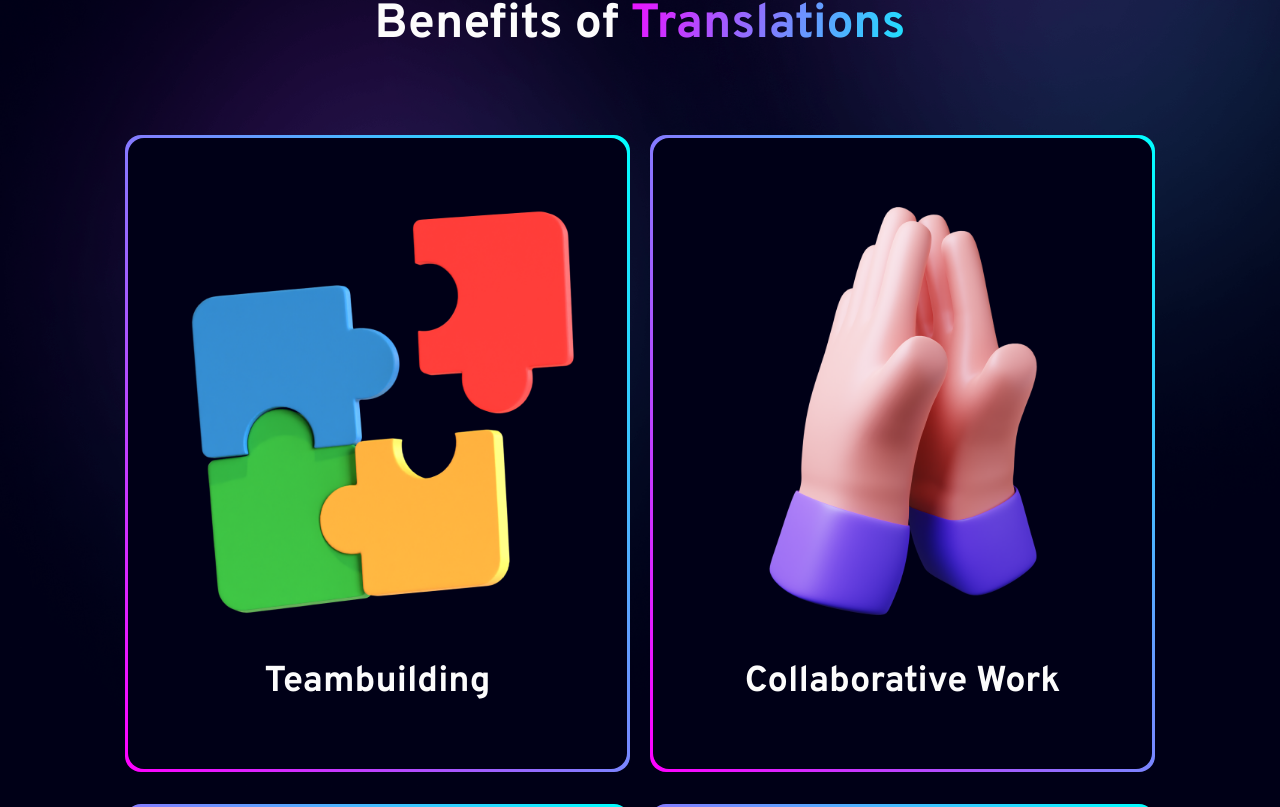
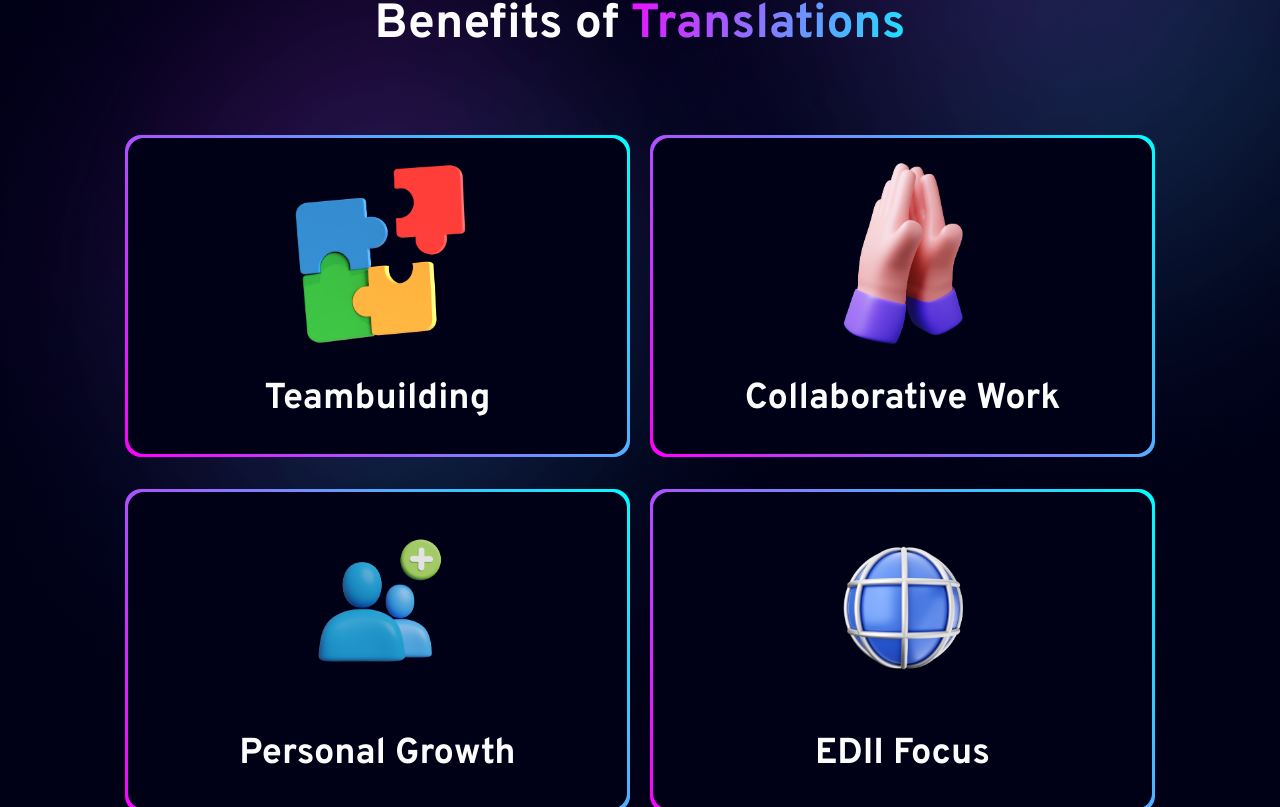
Before and after one commit to Aview-International/aviewint-website, a Next.js app: page /careers in a window 1280 px wide. Shown: the part 2313-3120 px from the top of the page. Built offline with nearby package versions, Linux system fonts and the light colour scheme.

Commit message:
update CompanyCulture

```diff
--- /dev/null
+++ b/components/UI/GraphicCardHorizontal.js
@@ -0,0 +1,32 @@
+import Image from 'next/image';
+import Card from './Card';
+import HoverGradientFill from './HoverGradientFill';
+
+const GraphicCard = ({ title, description, graphic, direction }) => {
+  return (
+    <Card borderRadius="2xl">
+      <HoverGradientFill borderRadius="2xl" />
+      <div
+        className={`relative py-s2 px-s1 text-center ${
+          direction === 'vertical'
+            ? 'md:py-s6 md:px-s3'
+            : 'lg:grid-cols-[2fr_3fr] lg:items-center lg:gap-s1.5 lg:pl-s1'
+        }`}
+      >
+        <div
+          className={'mx-auto pb-s2 max-w-[200px]'}
+        >
+          <Image src={graphic} alt={title} />
+        </div>
+        <div>
+          <p className="pb-s2 text-5xl font-bold text-white md:text-6xl">
+            {title}
+          </p>
+          <p className="text-lg text-white md:text-xl">{description}</p>
+        </div>
+      </div>
+    </Card>
+  );
+};
+
+export default GraphicCard;
--- a/components/sections/careers/CompanyCulture.js
+++ b/components/sections/careers/CompanyCulture.js
@@ -1,4 +1,4 @@
-import GraphicCard from '../../UI/GraphicCard';
+import GraphicCard from '../../UI/GraphicCardHorizontal';
 import Image from 'next/image';
 import ed2Focus from '../../../public/img/graphics/ed2.png';
 import collaborativeWork from '../../../public/img/graphics/collabo.png';
@@ -42,11 +42,9 @@ const CardGrid = () => {
     <div className="mx-auto grid max-w-[1030px] gap-x-s2.5 gap-y-s4 md:grid-cols-2">
       {CARD_CONTENT.map((list) => (
         <GraphicCard
-          key={list.id}
+          graphic={list.graphic}
           title={list.title}
-          description={list.description}
-          graphic={list.graphic}
-          direction="vertical"
+          direction="horizontal"
         />
       ))}
     </div>
```
